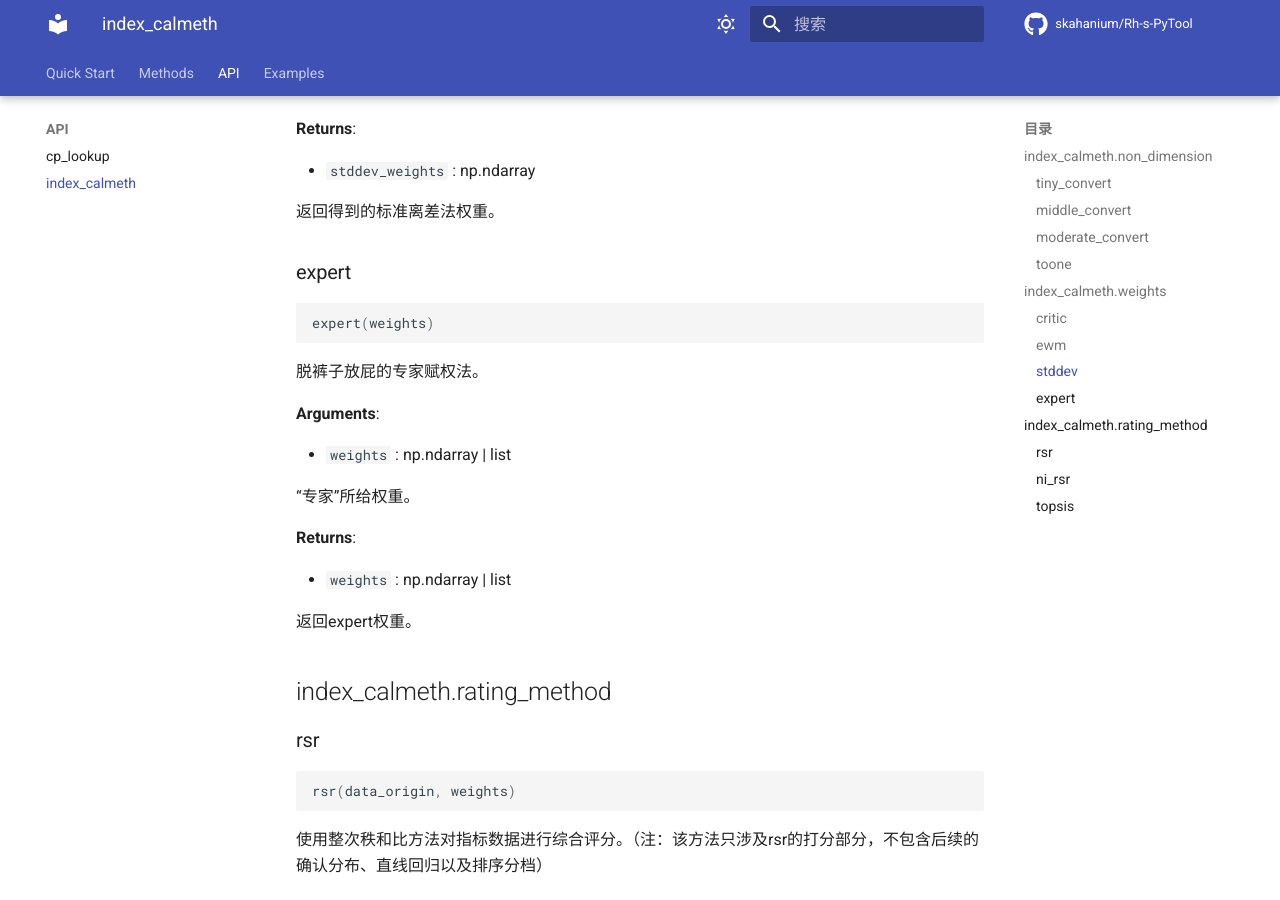
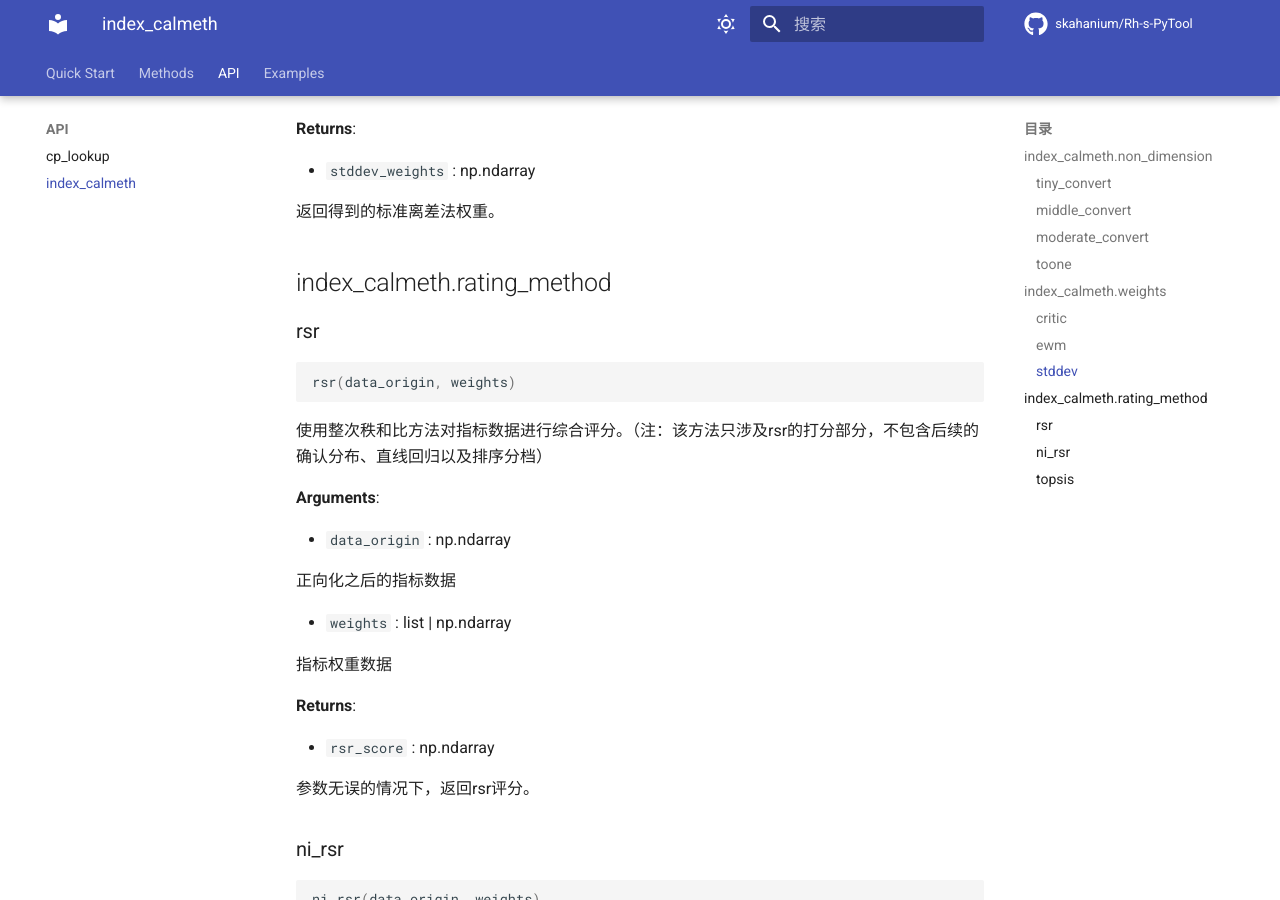
Before and after one commit to skahanium/Rh-s-PyTool, an MkDocs documentation site: the page built from docs/api/index_calmeth.md, in a window 1280 px wide and 900 px high, scrolled down 3636 px. Built offline with MkDocs 1.6.1 and Material for MkDocs 9.7.7, drawn with Linux system fonts in a browser that asks for light colours; comment, search, counter and statistics services are not loaded; the version menu is left out.

Commit message:
文档更新

````diff
--- a/docs/api/index_calmeth.md
+++ b/docs/api/index_calmeth.md
@@ -188,25 +188,6 @@ std(origin_array)
 
   返回得到的标准离差法权重。
 
-### expert
-
-```python
-expert(weights)
-```
-
-脱裤子放屁的专家赋权法。
-
-**Arguments**:
-
-- `weights` : np.ndarray | list
-
-  “专家”所给权重。
-
-**Returns**:
-
-- `weights` : np.ndarray | list
-
-  返回expert权重。
 
 ## index_calmeth.rating_method
 
````
Also changed, not shown: README.md (+1 -1 lines), docs/examples/index_calmeth.md (+0 -7 lines), docs/index.md (+1 -2 lines), 1 other file.
